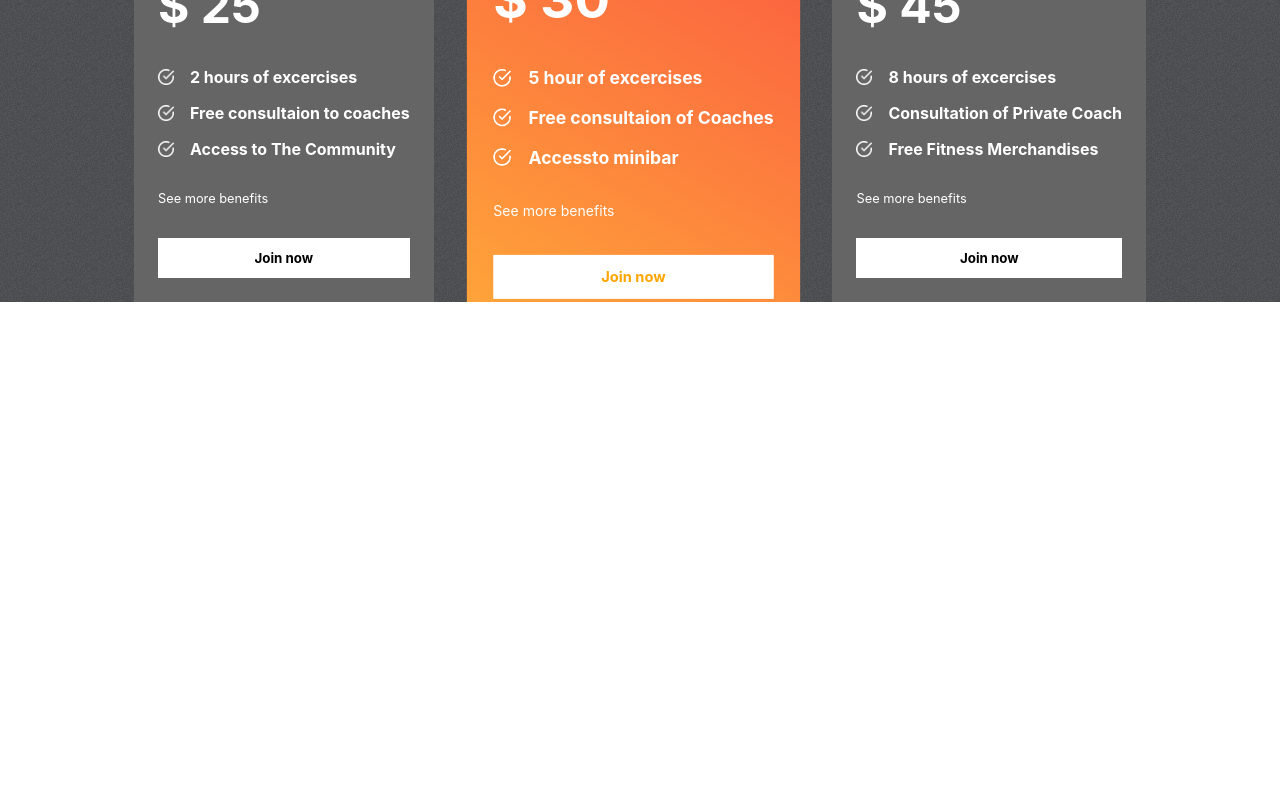
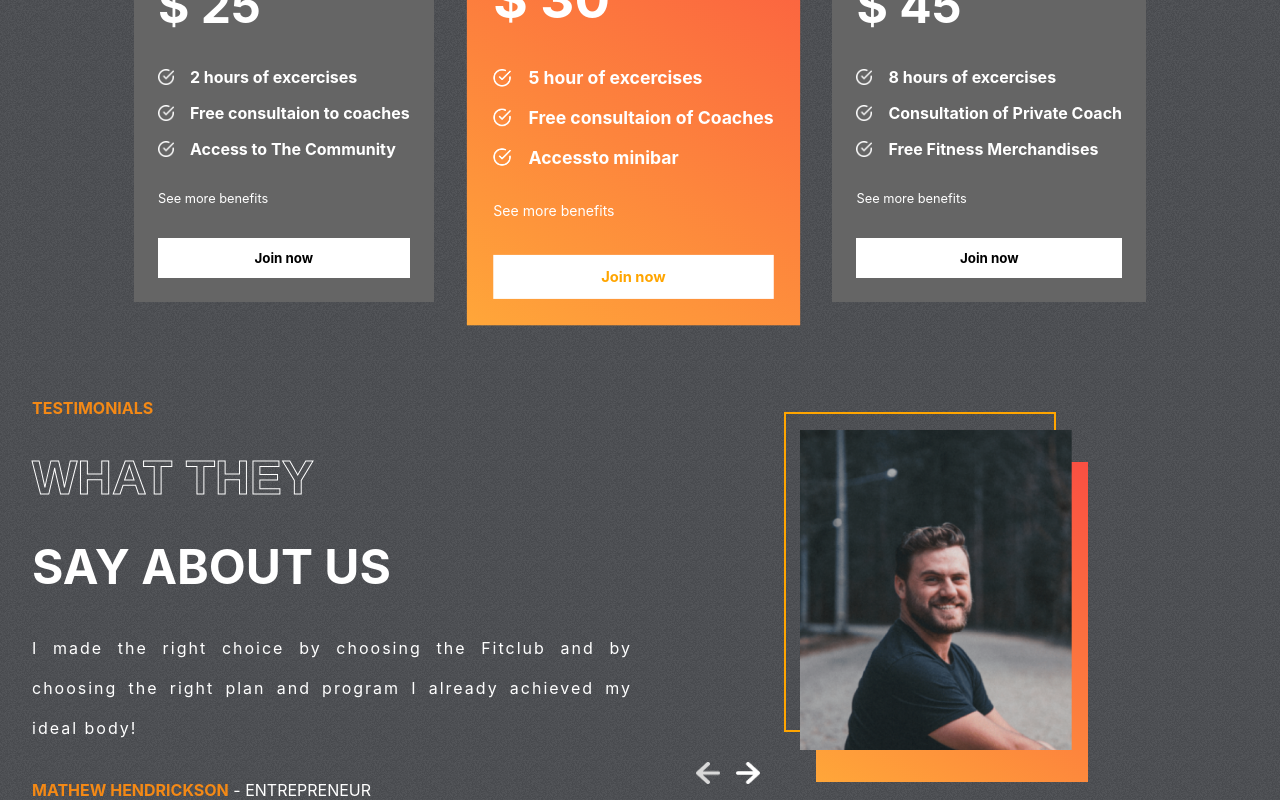
Before and after one commit to HugoPDF5/gym-land, a React (Vite) app: page / in a window 1280 px wide. Shown: the part 2131-2931 px from the top of the page. Before the commit the page ends 2433 px from the top, so only its background shows below. Built offline with nearby package versions, Linux system fonts and the light colour scheme.

Commit message:
feat: adding testimonials section

```diff
--- a/src/App.jsx
+++ b/src/App.jsx
@@ -3,6 +3,7 @@
 import Plans from './components/Plans/Plans'
 import Programs from './components/Programs/Programs'
 import Reasons from './components/Reasons/Reasons'
+import Testimonials from './components/Testimonials/Testimonials'
 
 function App() {
   return (
@@ -11,6 +12,7 @@
       <Programs />
       <Reasons />
       <Plans />
+      <Testimonials />
     </div>
   )
 }
--- /dev/null
+++ b/src/components/Testimonials/Testimonials.jsx
@@ -0,0 +1,50 @@
+import React, { useState } from 'react'
+import './testimonials.scss'
+import { testimonialsData } from '../../data/testimonialsData'
+import leftArrow from '../../assets/leftArrow.png'
+import rightArrow from '../../assets/rightArrow.png'
+
+const Testimonials = () => {
+
+    const [selected, setSelected] = useState(0)
+    const tLength = testimonialsData.length
+
+    return (
+        <div className="testimonials">
+            <div className="left-t">
+                <span>Testimonials</span>
+                <span className="stroke-text">What they</span>
+                <span>say about us</span>
+                <span>
+                    {testimonialsData[0].review}
+                </span>
+                <span>
+                    <span style={{ color: 'var(--orange)' }}>
+                        {testimonialsData[selected].name}
+                    </span> {" "}
+                    - {testimonialsData[selected].status}
+                </span>
+            </div>
+            <div className="right-t">
+                <div></div>
+                <div></div>
+                <img src={testimonialsData[selected].image} alt="" />
+                <div className="arrows">
+                    <img onClick={() => {
+                        selected === 0
+                            ? setSelected(tLength - 1)
+                            : setSelected((prev) => prev - 1)
+                    }}
+                        src={leftArrow} alt="" />
+                    <img onClick={() => {
+                        selected === tLength - 1
+                            ? setSelected(0)
+                            : setSelected((prev) => prev + 1)
+                    }} src={rightArrow} alt="" />
+                </div>
+            </div>
+        </div>
+    )
+}
+
+export default Testimonials
--- /dev/null
+++ b/src/components/Testimonials/testimonials.scss
@@ -0,0 +1,78 @@
+.testimonials {
+    display: flex;
+    gap: 1rem;
+    padding: 0 2rem;
+
+    .left-t {
+        display: flex;
+        flex: 1;
+        gap: 2rem;
+        flex-direction: column;
+        text-transform: uppercase;
+        color: white;
+
+        :nth-child(1) {
+            color: var(--orange);
+            font-weight: bold;
+        }
+
+        :nth-child(2),
+        :nth-child(3) {
+            font-size: 3rem;
+            font-weight: bold;
+        }
+
+        :nth-child(4) {
+            text-transform: none;
+            text-align: justify;
+            letter-spacing: 2px;
+            line-height: 40px;
+        }
+    }
+
+    .right-t {
+        flex: 1;
+        position: relative;
+
+        >img {
+            position: absolute;
+            width: 17rem;
+            height: 20rem;
+            object-fit: cover;
+            right: 11rem;
+            top: 2rem;
+        }
+
+        >:nth-child(1) {
+            position: absolute;
+            width: 17rem;
+            height: 20rem;
+            border: 2px solid orange;
+            background-color: transparent;
+            right: 12rem;
+            top: 0.9rem;
+        }
+
+        >:nth-child(2) {
+            position: absolute;
+            width: 17rem;
+            height: 20rem;
+            background: var(--planCard);
+            right: 10rem;
+            top: 4rem;
+        }
+
+        .arrows {
+            display: flex;
+            gap: 1rem;
+            position: absolute;
+            bottom: 1rem;
+            left: 3rem;
+
+            img {
+                width: 1.5rem;
+                cursor: pointer;
+            }
+        }
+    }
+}
```
